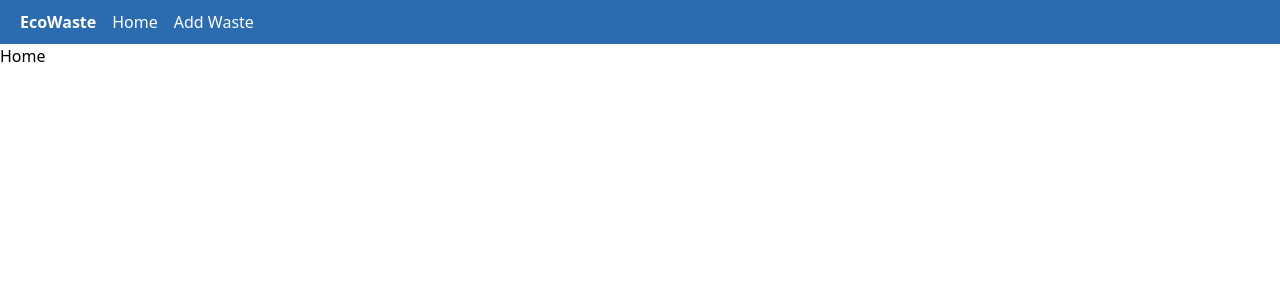
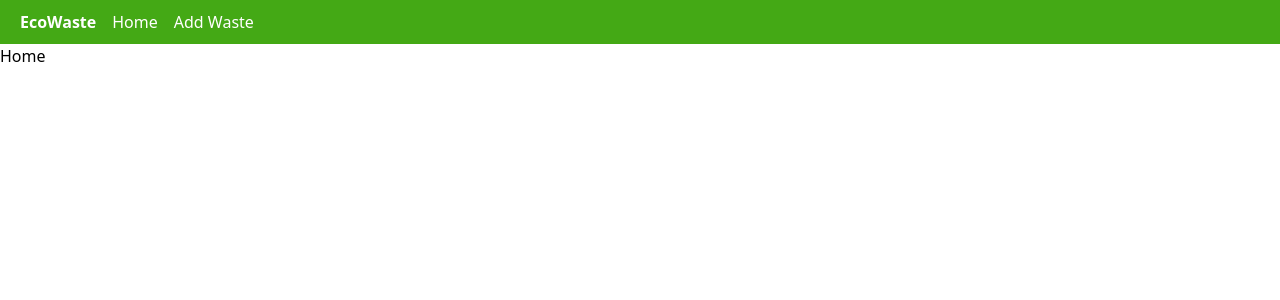
Before and after one commit to DasunShanaka01/EcoWaste-Solutions, a React (Create React App) app in the folder frontend/: page / in a window 1280 px wide. Shown: the top 300 px of the page. Built offline with nearby package versions, Linux system fonts and the light colour scheme.

Commit message:
Update Navbar background color for improved visibility

```diff
--- a/frontend/src/components/Navbar.jsx
+++ b/frontend/src/components/Navbar.jsx
@@ -3,7 +3,7 @@ import { Link } from 'react-router-dom';
 
 const Navbar = () => {
   return (
-    <nav style={{padding: '10px 20px', background: '#2b6cb0', color: 'white'}}>
+    <nav style={{padding: '10px 20px', background: '#44a915ff', color: 'white'}}>
       <div style={{display: 'flex', gap: '16px', alignItems: 'center'}}>
         <Link to="/" style={{color: 'white', textDecoration: 'none', fontWeight: '700'}}>EcoWaste</Link>
         <Link to="/" style={{color: 'white', textDecoration: 'none'}}>Home</Link>
```
